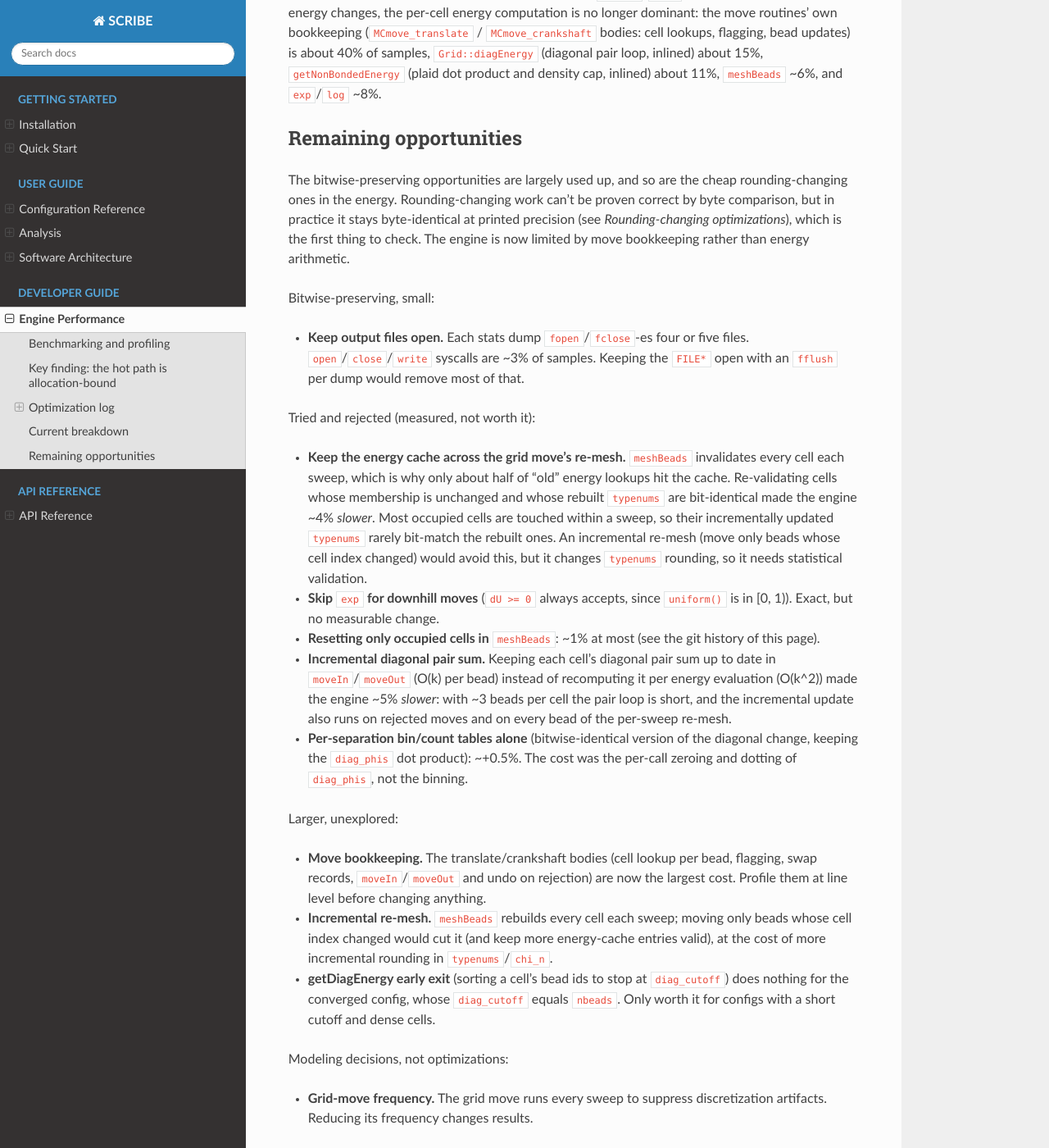
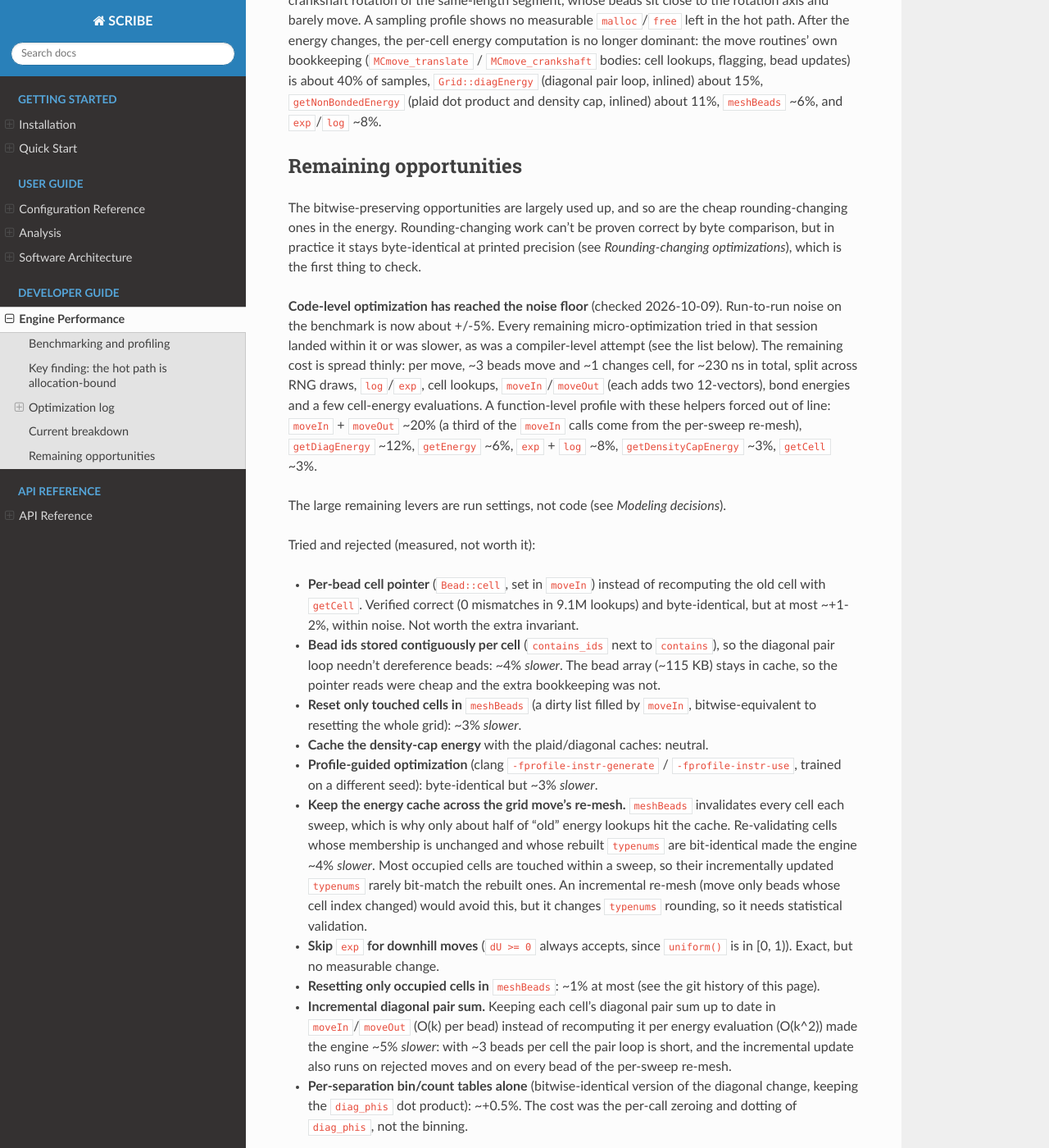
Before and after one commit to SorenKyhl/SCRIBE-chromatin, a Sphinx documentation site: the page built from docs/source/performance.rst, in a window 1280 px wide and 1400 px high, scrolled down 5709 px. Shown: the whole window at 82% size. Built offline with Sphinx 7.4.7 and the Read the Docs theme 3.1.0, drawn with Linux system fonts in a browser that asks for light colours; some of the changed text lies outside the part shown.

Commit message:
docs: record move-level profiling, rejected micro-optimizations and remaining levers

```diff
--- a/docs/source/performance.rst
+++ b/docs/source/performance.rst
@@ -185,9 +185,15 @@ are only meaningful relative to each other.
        Rounding-changing. See *How the energy optimizations work*.
      - ~3200 -> ~4080
      - ``fae31e6``
+   * - Keep stats output files open
+     - Every stats dump (every 10 sweeps) ``fopen``-ed and ``fclose``-d four to
+       six files. They are now opened once, flushed after each dump so partial
+       output still reaches disk, and closed at the end of the run.
+     - ~4080 -> ~4250
+     - ``d51830e``
 
-Cumulatively the engine is now about **6.7x** faster than before this work
-(~610 -> ~4080 sweeps/sec on an M3). The byte-identical changes from
+Cumulatively the engine is now about **7x** faster than before this work
+(~610 -> ~4250 sweeps/sec on an M3). The byte-identical changes from
 ``Cell::contains`` through the observables pass give ~1.57x over ``2abf125``
 (~1570 -> ~2470, interleaved runs); the two rounding-changing energy changes
 give another ~1.63x (``bb32a69`` measured at ~2500 on 2026-10-09, -> ~4080).
@@ -358,16 +364,39 @@ The bitwise-preserving opportunities are largely used up, and so are the
 cheap rounding-changing ones in the energy. Rounding-changing work can't be
 proven correct by byte comparison, but in practice it stays byte-identical
 at printed precision (see *Rounding-changing optimizations*), which is the
-first thing to check. The engine is now limited by move bookkeeping rather
-than energy arithmetic.
+first thing to check.
 
-Bitwise-preserving, small:
+**Code-level optimization has reached the noise floor** (checked 2026-10-09).
+Run-to-run noise on the benchmark is now about +/-5%. Every remaining
+micro-optimization tried in that session landed within it or was slower, as
+was a compiler-level attempt (see the list below). The remaining cost is
+spread thinly: per move, ~3 beads move and ~1 changes cell, for ~230 ns
+in total, split across RNG draws, ``log``/``exp``, cell lookups,
+``moveIn``/``moveOut`` (each adds two 12-vectors), bond energies and a few
+cell-energy evaluations. A function-level profile with these helpers forced
+out of line: ``moveIn`` + ``moveOut`` ~20% (a third of the ``moveIn`` calls
+come from the per-sweep re-mesh), ``getDiagEnergy`` ~12%, ``getEnergy`` ~6%,
+``exp`` + ``log`` ~8%, ``getDensityCapEnergy`` ~3%, ``getCell`` ~3%.
 
-- **Keep output files open.** Each stats dump ``fopen``/``fclose``-es four or
-  five files. ``open``/``close``/``write`` syscalls are ~3% of samples. Keeping
-  the ``FILE*`` open with an ``fflush`` per dump would remove most of that.
+The large remaining levers are run settings, not code (see *Modeling
+decisions*).
 
 Tried and rejected (measured, not worth it):
+
+- **Per-bead cell pointer** (``Bead::cell``, set in ``moveIn``) instead of
+  recomputing the old cell with ``getCell``. Verified correct (0 mismatches in
+  9.1M lookups) and byte-identical, but at most ~+1-2%, within noise. Not
+  worth the extra invariant.
+- **Bead ids stored contiguously per cell** (``contains_ids`` next to
+  ``contains``), so the diagonal pair loop needn't dereference beads: ~4%
+  *slower*. The bead array (~115 KB) stays in cache, so the pointer reads were
+  cheap and the extra bookkeeping was not.
+- **Reset only touched cells in** ``meshBeads`` (a dirty list filled by
+  ``moveIn``, bitwise-equivalent to resetting the whole grid): ~3% *slower*.
+- **Cache the density-cap energy** with the plaid/diagonal caches: neutral.
+- **Profile-guided optimization** (clang ``-fprofile-instr-generate`` /
+  ``-fprofile-instr-use``, trained on a different seed): byte-identical but
+  ~3% *slower*.
 
 - **Keep the energy cache across the grid move's re-mesh.** ``meshBeads``
   invalidates every cell each sweep, which is why only about half of "old"
@@ -393,13 +422,11 @@ Tried and rejected (measured, not worth it):
 
 Larger, unexplored:
 
-- **Move bookkeeping.** The translate/crankshaft bodies (cell lookup per
-  bead, flagging, swap records, ``moveIn``/``moveOut`` and undo on rejection)
-  are now the largest cost. Profile them at line level before changing
-  anything.
-- **Incremental re-mesh.** ``meshBeads`` rebuilds every cell each sweep;
-  moving only beads whose cell index changed would cut it (and keep more
-  energy-cache entries valid), at the cost of more incremental rounding in
+- **Incremental re-mesh.** ``meshBeads`` rebuilds every cell each sweep.
+  Moving only beads whose cell index changed would skip the others, but
+  ~46% of beads do change cell between re-meshes (the grid shifts by up to
+  ``delta/10`` per axis, plus that sweep's moves). So it saves at most about
+  half of the grid move's ~12% share, and it adds incremental rounding to
   ``typenums``/``chi_n``.
 - **getDiagEnergy early exit** (sorting a cell's bead ids to stop at
   ``diag_cutoff``) does nothing for the converged config, whose
@@ -409,7 +436,18 @@ Larger, unexplored:
 Modeling decisions, not optimizations:
 
 - **Grid-move frequency.** The grid move runs every sweep to suppress
-  discretization artifacts. Reducing its frequency changes results.
+  discretization artifacts, at ~12% of move time. Reducing its frequency
+  changes results.
+- **Stats dump frequency.** ``dump_stats_frequency: 10`` costs ~8% of wall
+  time (4270 vs 4650 sweeps/sec with a single dump at the end). Consecutive
+  dumps 10 sweeps apart are strongly correlated, so a larger interval may
+  lose little statistical information, but that should be checked against
+  the observables' autocorrelation time before changing it.
+- **Move-set efficiency.** Sweeps/sec is not the quantity that matters;
+  independent samples per CPU-second is. Translation and crankshaft segments
+  average ~3 beads (``exp_decay = nbeads / decay_length = 2``). Tuning
+  ``decay_length``, step sizes or the move mix could matter more than any
+  remaining code change, but needs a study measuring autocorrelation times.
 
 Not a performance issue, but noticed while verifying the grid-move change:
 ``MCmove_grid`` rejects only when the summed density-cap energy reaches
```
